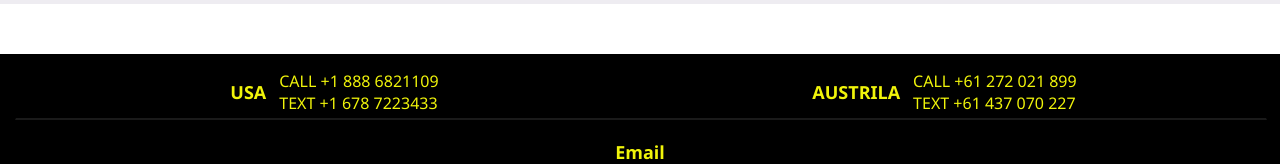
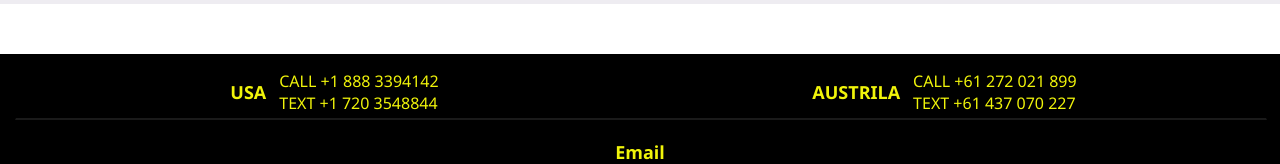
Before and after one commit to mohdsaif91/matrixloadingpage, a React (Create React App) app: page / in a window 1280 px wide. Shown: the part 5775-5939 px from the top of the page. Built offline with nearby package versions, Linux system fonts and the light colour scheme.

Commit message:
updated the mobile number

```diff
--- a/src/Component/Footer.js
+++ b/src/Component/Footer.js
@@ -8,8 +8,8 @@ function Footer() {
           <div className="contact">
             <div className="country-text">USA</div>
             <div className="number-container">
-              <a href="tel:+18886821109">call +1 888 6821109</a>
-              <a href="tel:+16787223433">text +1 678 7223433</a>
+              <a href="tel:+18883394142">call +1 888 3394142</a>
+              <a href="tel:+17203548844">text +1 720 3548844</a>
             </div>
           </div>
           <div className="contact">
```
